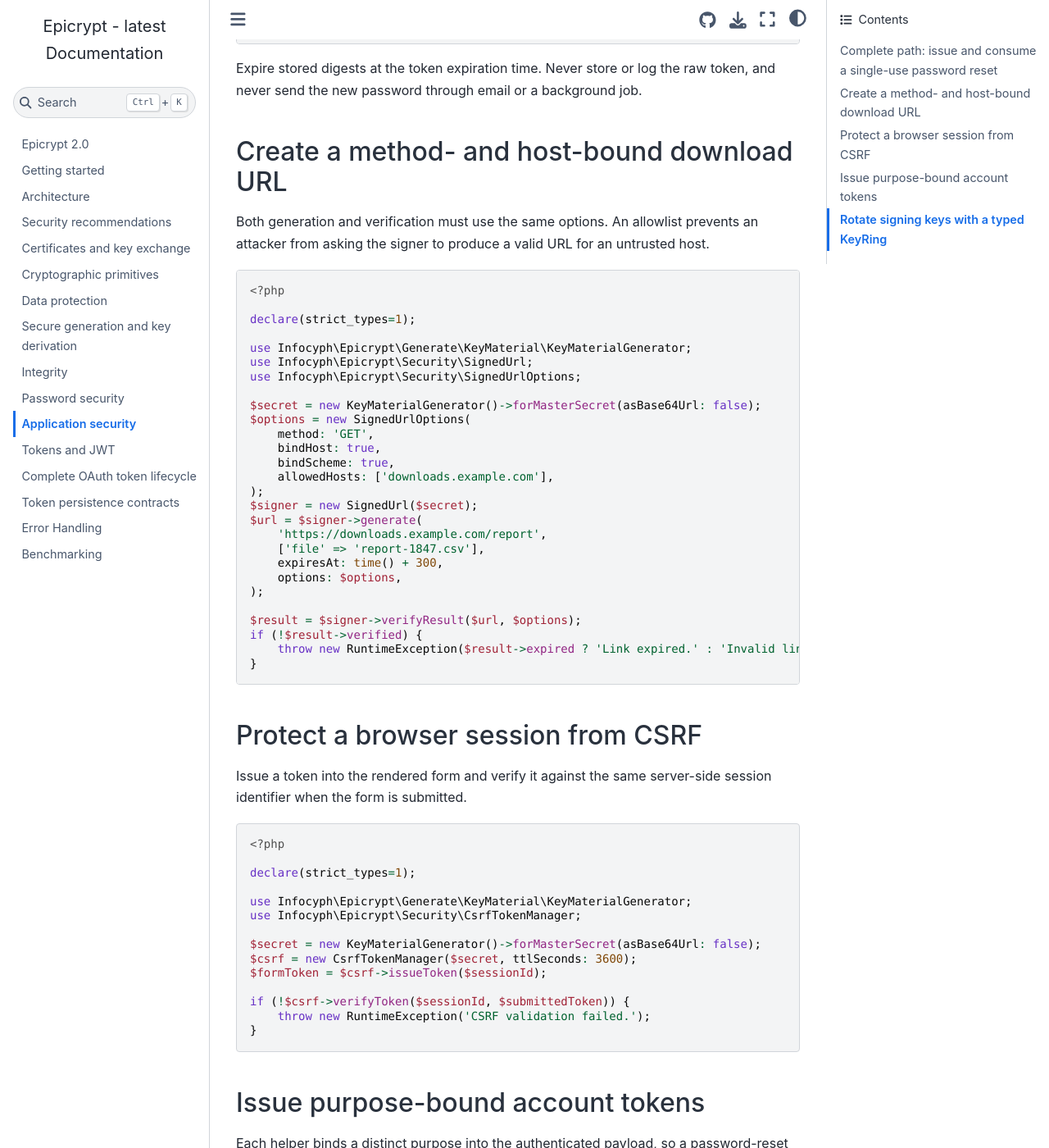
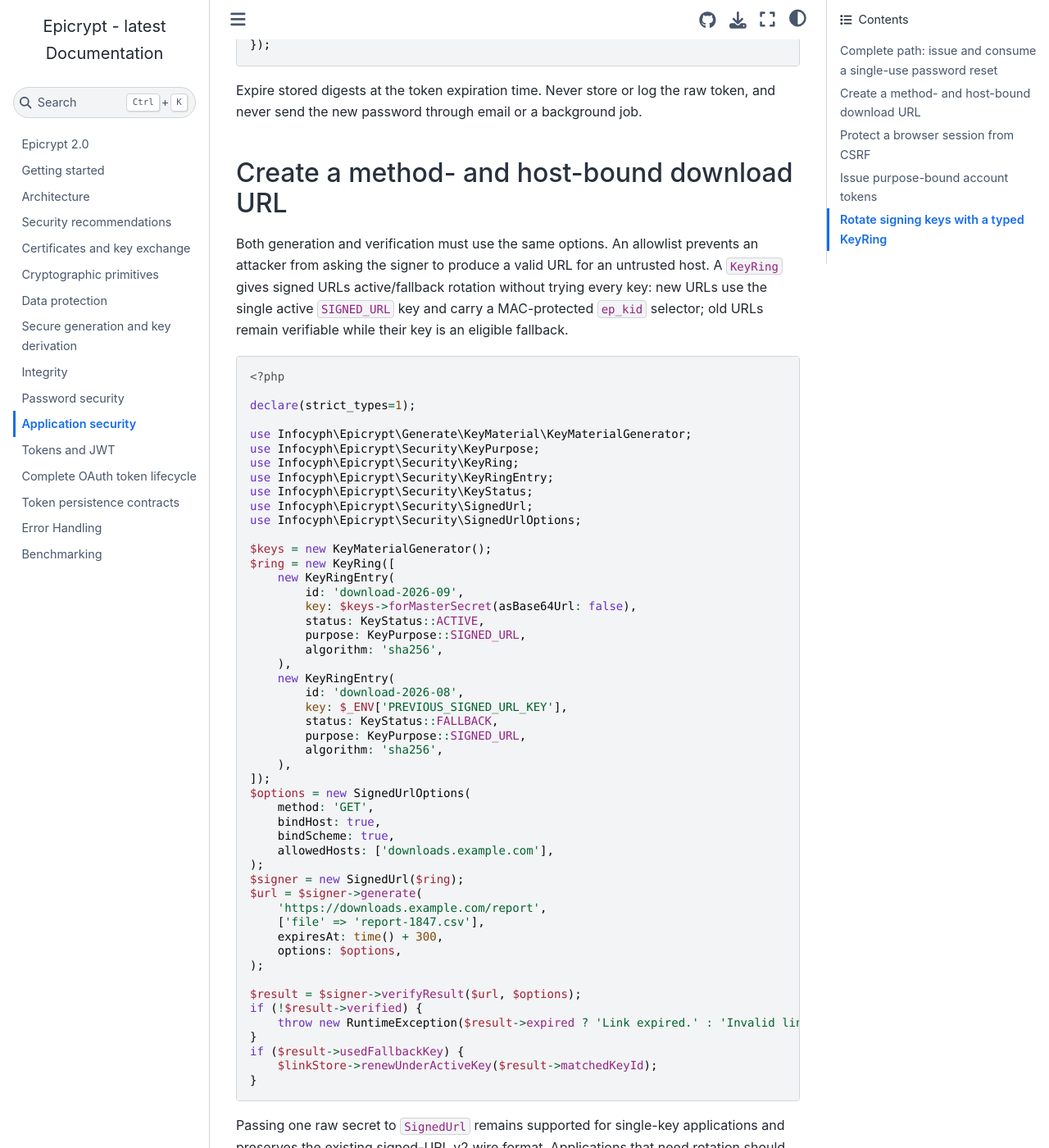
Before and after one commit to infocyph/Epicrypt, a Sphinx documentation site: the page built from docs/security.rst, in a window 1280 px wide and 1400 px high, scrolled down 1362 px. Shown: the whole window at 82% size. Built offline with Sphinx 7.4.7 and the Sphinx Book theme 1.1.4, drawn with Linux system fonts in a browser that asks for light colours; some of the changed text lies outside the part shown.

Commit message:
docs(security): document signed URL key rotation

```diff
--- a/docs/security.rst
+++ b/docs/security.rst
@@ -3,9 +3,10 @@
 
 This domain provides purpose-bound application tokens, signed URLs, CSRF
 tokens, and policy-aware key rotation. These values authenticate data but do
-not make their contents secret. Signed application tokens and URLs use
-HMAC-SHA-512 with a minimum 32-byte secret; the algorithm is fixed rather than
-selected from untrusted input.
+not make their contents secret. Purpose-bound signed application tokens use
+HMAC-SHA-512, while signed URLs use HMAC-SHA-256. Both use fixed algorithms
+rather than algorithms selected from untrusted input and require at least a
+32-byte secret.
 
 Complete path: issue and consume a single-use password reset
 ------------------------------------------------------------
@@ -77,7 +78,10 @@
 
 Both generation and verification must use the same options. An allowlist
 prevents an attacker from asking the signer to produce a valid URL for an
-untrusted host.
+untrusted host. A ``KeyRing`` gives signed URLs active/fallback rotation without
+trying every key: new URLs use the single active ``SIGNED_URL`` key and carry a
+MAC-protected ``ep_kid`` selector; old URLs remain verifiable while their key is
+an eligible fallback.
 
 .. code-block:: php
 
@@ -86,17 +90,37 @@
    declare(strict_types=1);
 
    use Infocyph\Epicrypt\Generate\KeyMaterial\KeyMaterialGenerator;
+   use Infocyph\Epicrypt\Security\KeyPurpose;
+   use Infocyph\Epicrypt\Security\KeyRing;
+   use Infocyph\Epicrypt\Security\KeyRingEntry;
+   use Infocyph\Epicrypt\Security\KeyStatus;
    use Infocyph\Epicrypt\Security\SignedUrl;
    use Infocyph\Epicrypt\Security\SignedUrlOptions;
 
-   $secret = new KeyMaterialGenerator()->forMasterSecret(asBase64Url: false);
+   $keys = new KeyMaterialGenerator();
+   $ring = new KeyRing([
+       new KeyRingEntry(
+           id: 'download-2026-09',
+           key: $keys->forMasterSecret(asBase64Url: false),
+           status: KeyStatus::ACTIVE,
+           purpose: KeyPurpose::SIGNED_URL,
+           algorithm: 'sha256',
+       ),
+       new KeyRingEntry(
+           id: 'download-2026-08',
+           key: $_ENV['PREVIOUS_SIGNED_URL_KEY'],
+           status: KeyStatus::FALLBACK,
+           purpose: KeyPurpose::SIGNED_URL,
+           algorithm: 'sha256',
+       ),
+   ]);
    $options = new SignedUrlOptions(
        method: 'GET',
        bindHost: true,
        bindScheme: true,
        allowedHosts: ['downloads.example.com'],
    );
-   $signer = new SignedUrl($secret);
+   $signer = new SignedUrl($ring);
    $url = $signer->generate(
        'https://downloads.example.com/report',
        ['file' => 'report-1847.csv'],
@@ -108,6 +132,14 @@
    if (!$result->verified) {
        throw new RuntimeException($result->expired ? 'Link expired.' : 'Invalid link.');
    }
+   if ($result->usedFallbackKey) {
+       $linkStore->renewUnderActiveKey($result->matchedKeyId);
+   }
+
+Passing one raw secret to ``SignedUrl`` remains supported for single-key
+applications and preserves the existing signed-URL v2 wire format. Applications
+that need rotation should use ``KeyRing`` and keep signed-URL keys separate from
+signed-payload or other HMAC purposes.
 
 Protect a browser session from CSRF
 -----------------------------------
```
